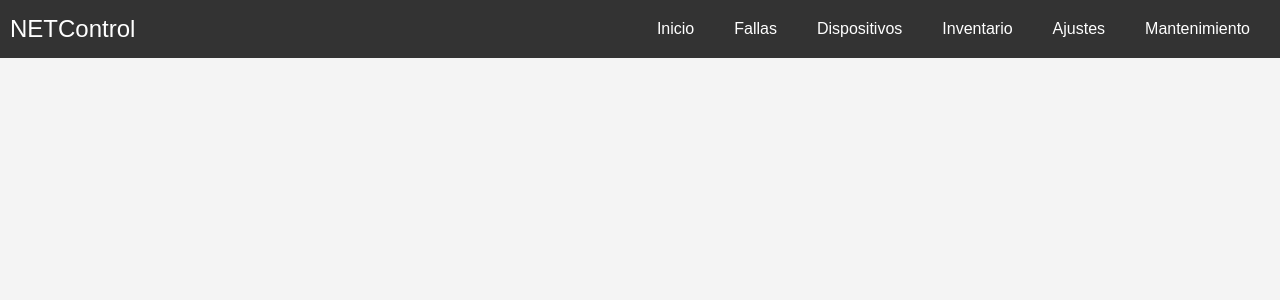
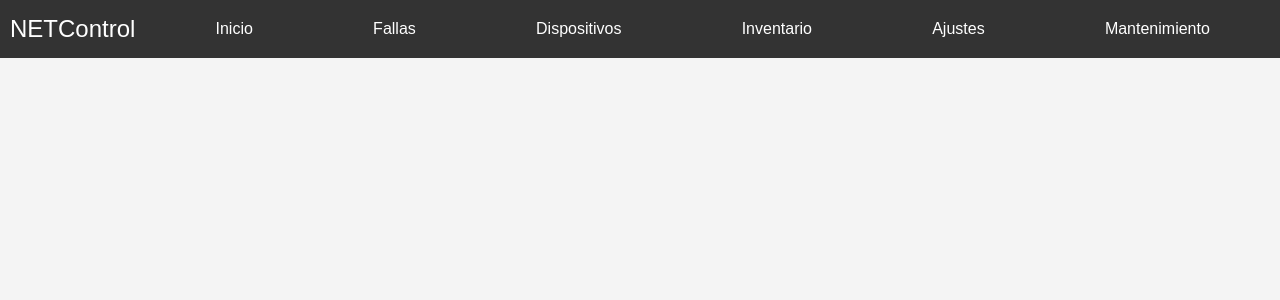
Before and after one commit to BrandonServin/NetControl, a PHP site: page / in a window 1280 px wide. Shown: the top 300 px of the page. Run offline with PHP 8.4, Linux system fonts and the light colour scheme.

Commit message:
Update style.css

```diff
--- a/PaginaWeb/style.css
+++ b/PaginaWeb/style.css
@@ -15,7 +15,7 @@ body {
 
 .navbar .title {
     font-size: 24px;
-    margin-right: auto;
+    margin-right: 20px;
 }
 
 .menu {
@@ -23,6 +23,8 @@ body {
     margin: 0;
     padding: 0;
     display: flex;
+    flex-grow: 1;
+    justify-content: space-around;
 }
 
 .menu li {
```
